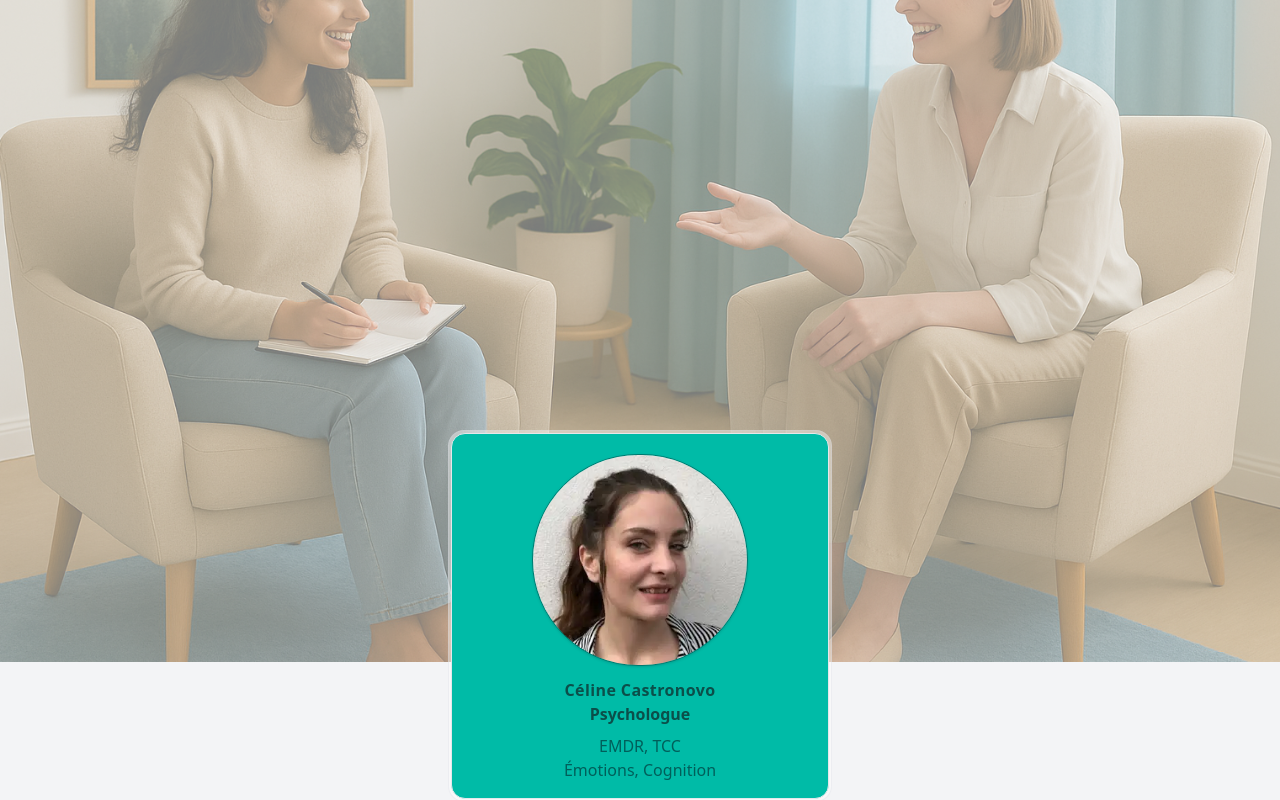
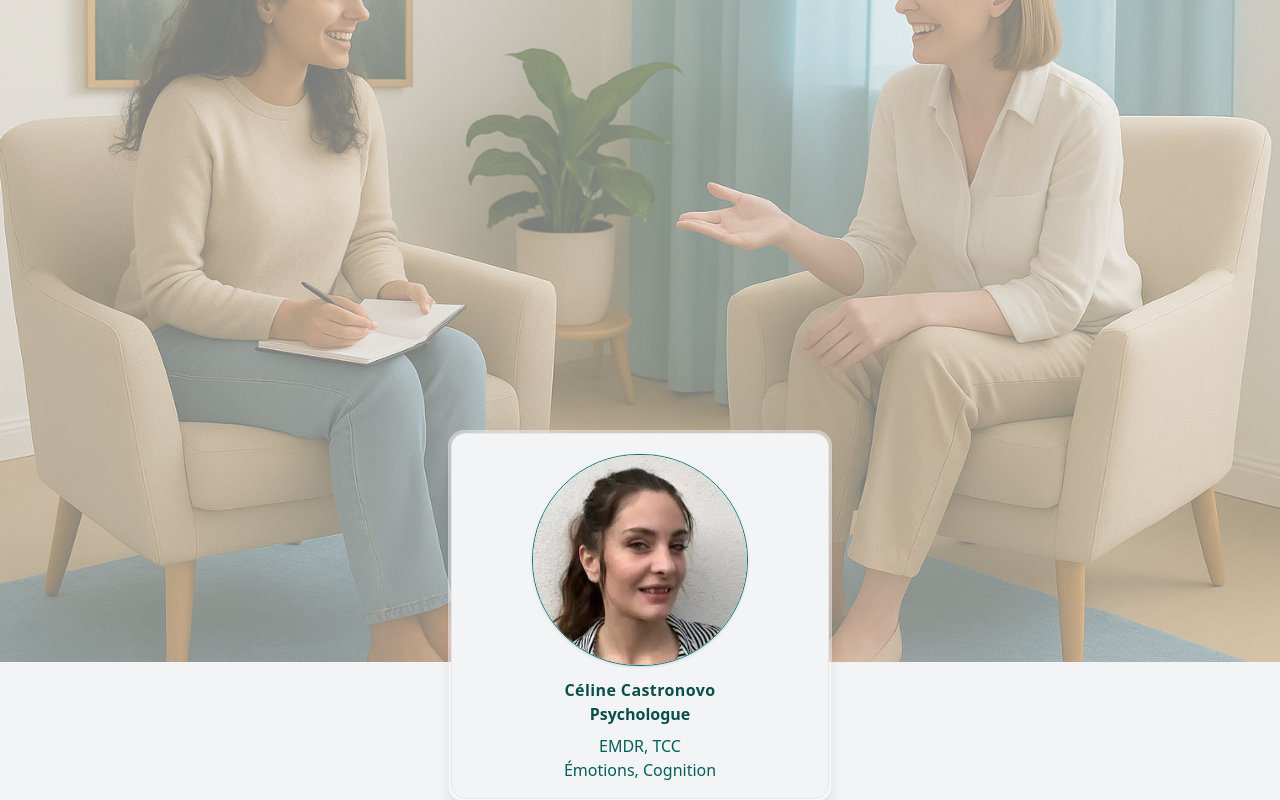
Before and after one commit to Arth-M/Celine_website, a Next.js app: page / in a window 1280 px wide. Shown: the top 800 px of the page. Built offline with nearby package versions, Linux system fonts and the light colour scheme.

Commit message:
in progress

```diff
--- a/app/components/card_belle.jsx
+++ b/app/components/card_belle.jsx
@@ -4,8 +4,8 @@ import DoctolibButton from './doctolib_button'
 export default function CardBelle() {
   return (
     <div className="absolute -bottom-35 mx-auto left-0 right-0 w-[40%] min-w-[180px] md:w-[30%] 2xl:w-[20%]">
-        <div className="mx-auto border border-gray-300/30 bg-white/40 h-fit p-(--card-padding) rounded-(--card-radius) [--card-radius:var(--radius-2xl)] [--card-padding:--spacing(0.5)]">
-          <div className="mx-auto rounded-[calc(var(--card-radius)-var(--card-padding))] border bg-teal-500 border-gray-200 px-2 pt-3 pb-4">
+        <div className="mx-auto border shadow-lg border-gray-300/30 bg-white/40 h-fit p-(--card-padding) rounded-(--card-radius) [--card-radius:var(--radius-2xl)] [--card-padding:--spacing(0.5)]">
+          <div className="mx-auto rounded-[calc(var(--card-radius)-var(--card-padding))] border bg-gray-100 border-gray-200 px-2 pt-3 pb-4">
             {/* bg-[#88ECEB] */}
             <Image
               src="/images/celine_castronovo.webp"
--- a/src/output.css
+++ b/src/output.css
@@ -808,6 +808,10 @@
   .opacity-100 {
     opacity: 100%;
   }
+  .shadow {
+    --tw-shadow: 0 1px 3px 0 var(--tw-shadow-color, rgb(0 0 0 / 0.1)), 0 1px 2px -1px var(--tw-shadow-color, rgb(0 0 0 / 0.1));
+    box-shadow: var(--tw-inset-shadow), var(--tw-inset-ring-shadow), var(--tw-ring-offset-shadow), var(--tw-ring-shadow), var(--tw-shadow);
+  }
   .shadow-2xl {
     --tw-shadow: 0 25px 50px -12px var(--tw-shadow-color, rgb(0 0 0 / 0.25));
     box-shadow: var(--tw-inset-shadow), var(--tw-inset-ring-shadow), var(--tw-ring-offset-shadow), var(--tw-ring-shadow), var(--tw-shadow);
```
